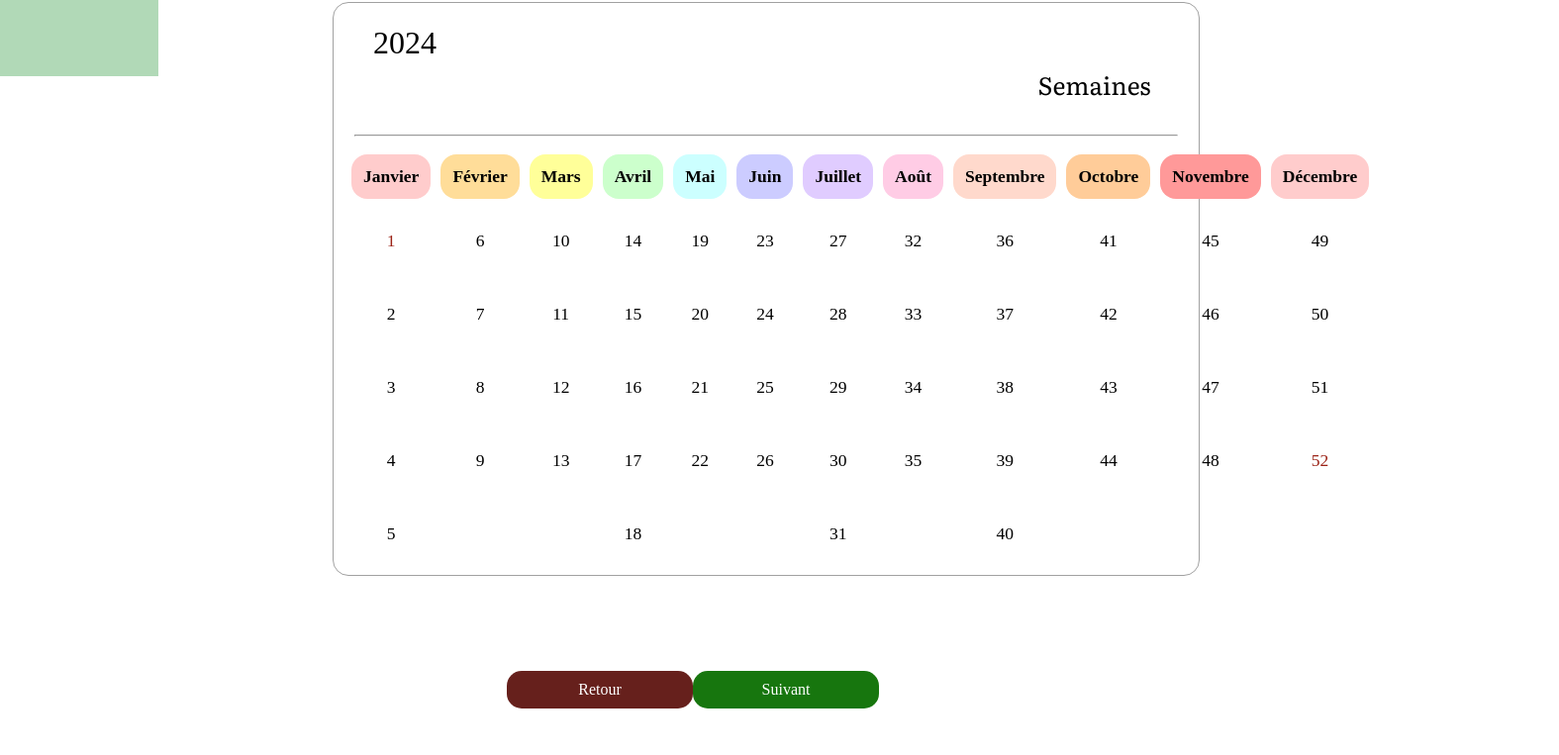
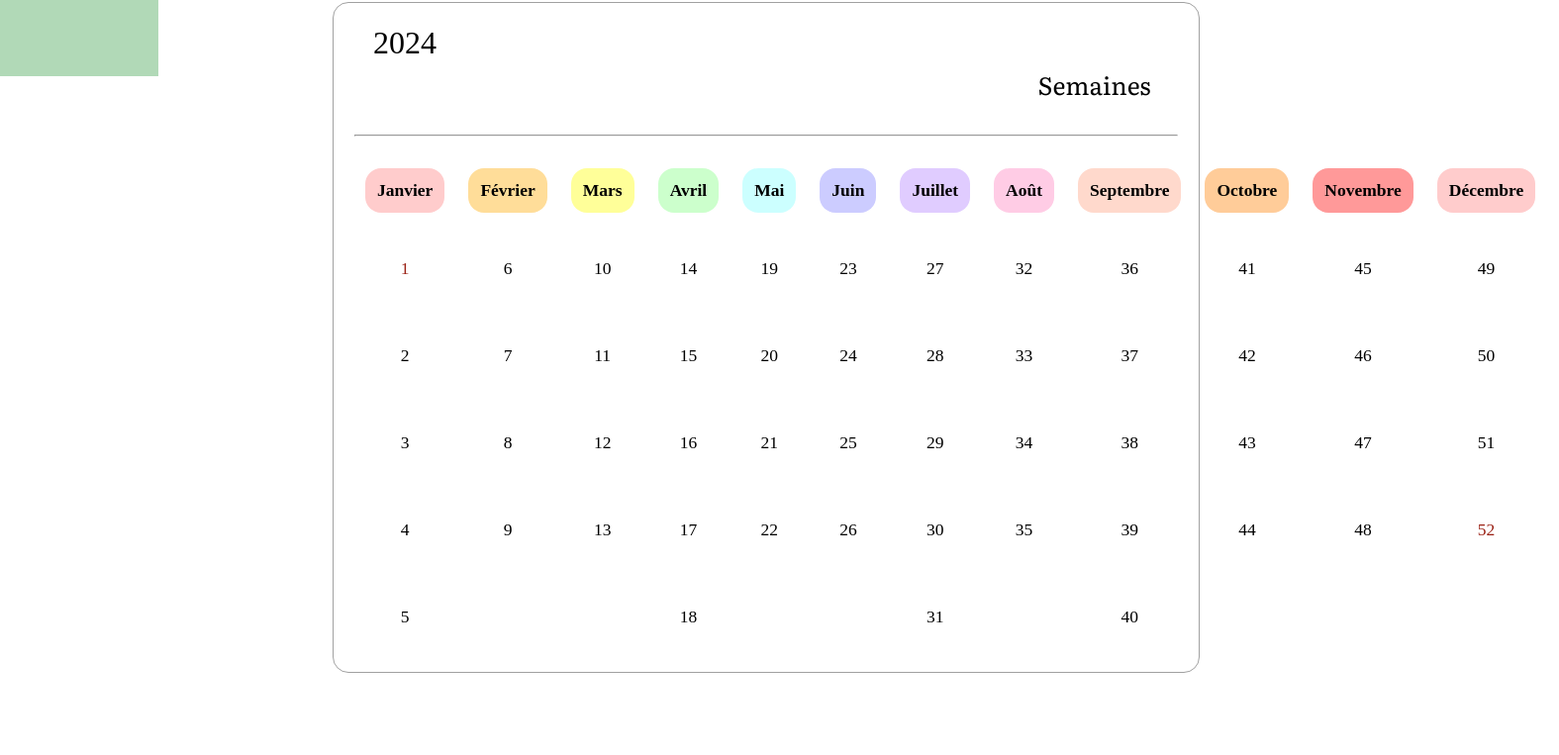
Before and after one commit to NathanLANTZ57/SAE5_LANTZ_CHEVALIER, an Angular app in the folder client/: page /app-formulaire-semaine-livraison in a window 1280 px wide. Shown: the part 723-1486 px from the top of the page at 99% size, 1575 px wide, since content can reach past the window. Built offline with nearby package versions, Linux system fonts and the light colour scheme; a web font is replaced by a local one.

Commit message:
responsive espace entre les mois formulaire

```diff
--- a/client/src/app/formulaire-semaine-livraison/formulaire-semaine-livraison.component.scss
+++ b/client/src/app/formulaire-semaine-livraison/formulaire-semaine-livraison.component.scss
@@ -41,7 +41,7 @@ p {
 
 .calendar-table {
     border-collapse: separate; /* Permet d'ajouter de l'espacement entre les colonnes */
-    border-spacing: 10px; /* Augmente l'espace entre les mois */
+    border-spacing: 3vh; /* Augmente l'espace entre les mois */
     margin-left: 1vh;
 }
 
```
